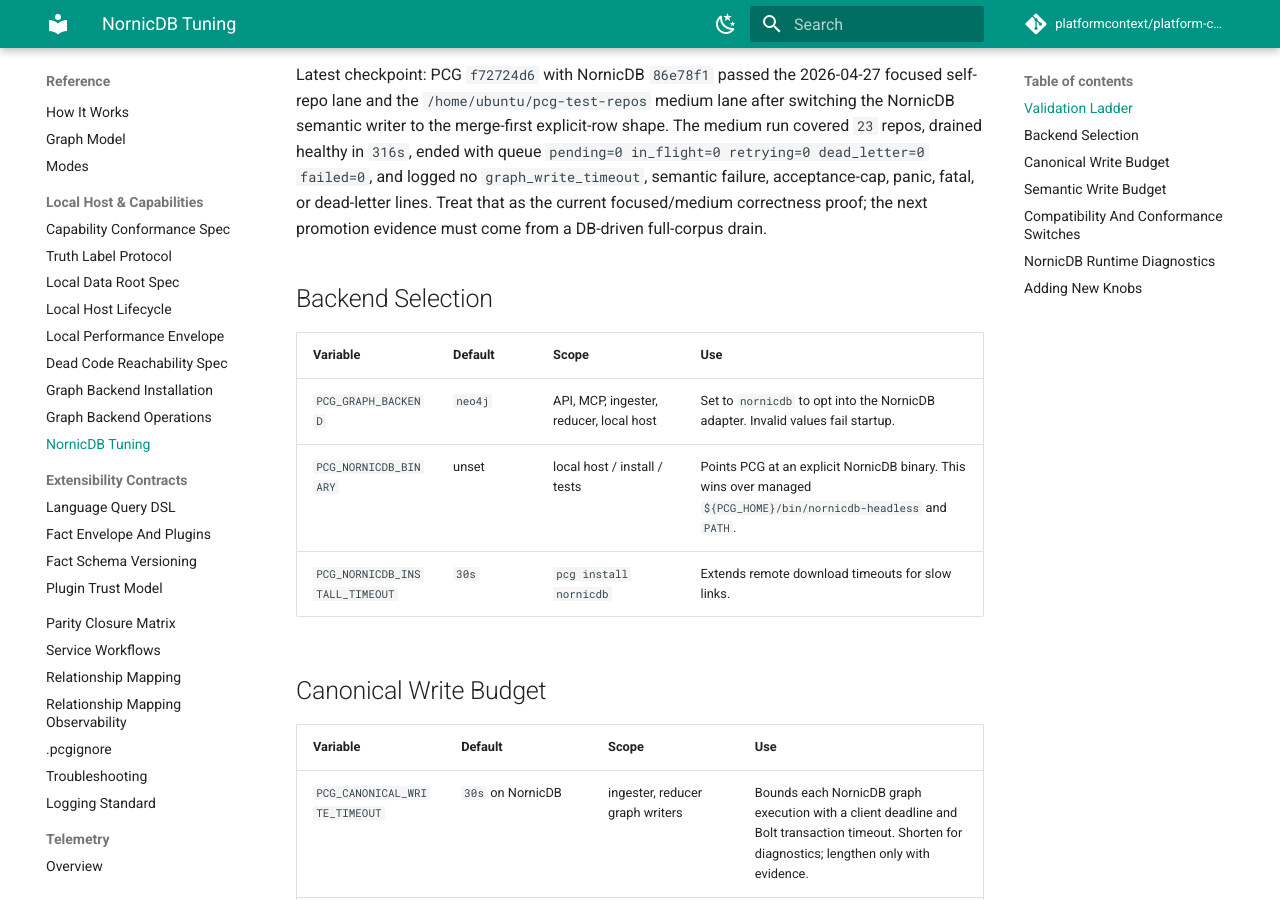
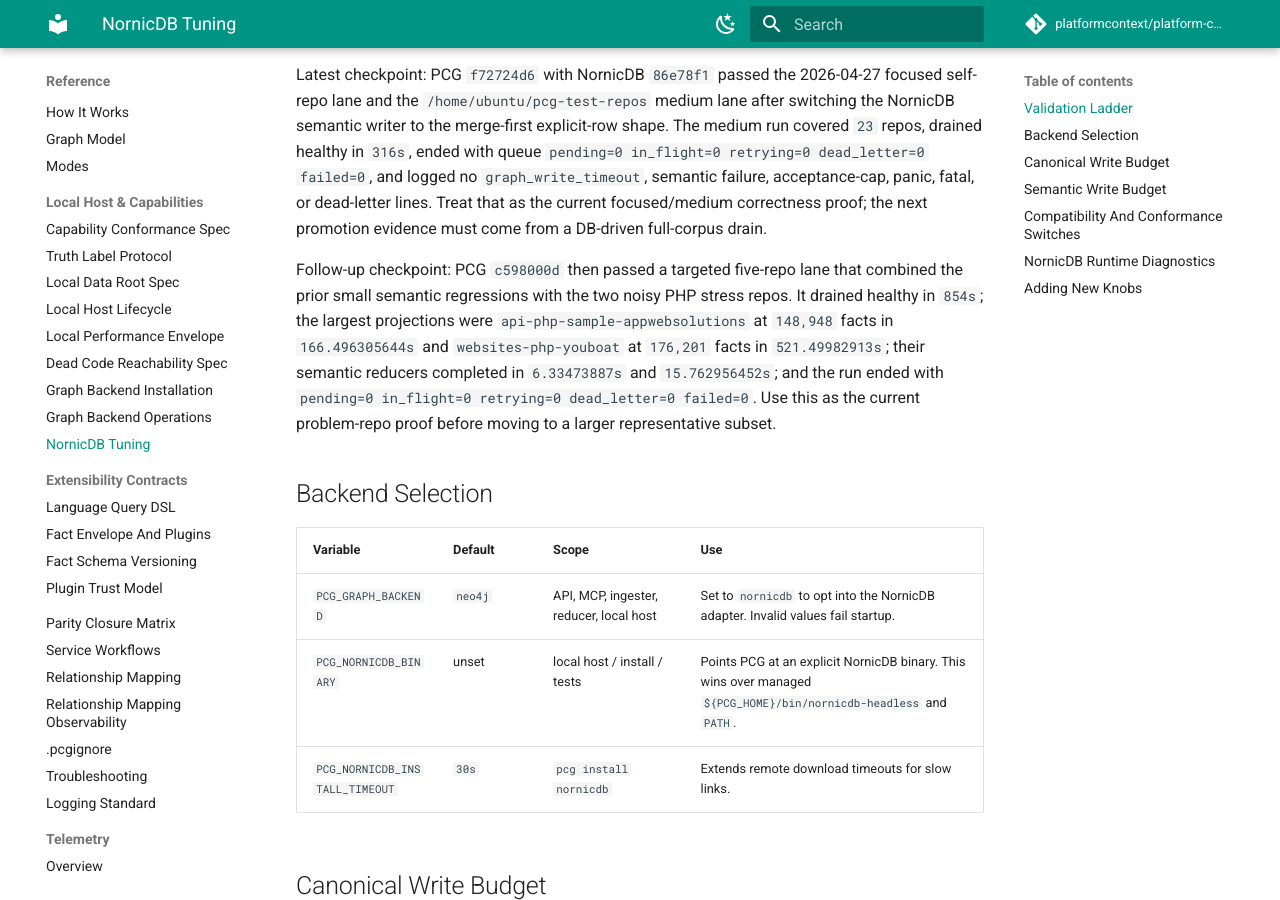
Before and after one commit to platformcontext/platform-context-graph, an MkDocs documentation site: the page built from docs/docs/reference/nornicdb-tuning.md, in a window 1280 px wide and 900 px high, scrolled down 898 px. Built offline with MkDocs 1.6.1 and Material for MkDocs 9.7.7, drawn with Linux system fonts in a browser that asks for light colours; comment, search, counter and statistics services are not loaded.

Commit message:
docs(nornicdb): record targeted repo proof
Capture the five-repo targeted validation lane before scaling back toward broader corpus runs.\n\n- Record the prior semantic-regression repos plus noisy PHP stress repos\n- Include projection and semantic reducer timings from the remote VM\n- Document the clean final queue and absence of timeout/dead-letter failures

```diff
--- a/docs/docs/reference/nornicdb-tuning.md
+++ b/docs/docs/reference/nornicdb-tuning.md
@@ -43,6 +43,15 @@
 `graph_write_timeout`, semantic failure, acceptance-cap, panic, fatal, or
 dead-letter lines. Treat that as the current focused/medium correctness proof;
 the next promotion evidence must come from a DB-driven full-corpus drain.
+
+Follow-up checkpoint: PCG `c598000d` then passed a targeted five-repo lane that
+combined the prior small semantic regressions with the two noisy PHP stress
+repos. It drained healthy in `854s`; the largest projections were
+`api-php-sample-appwebsolutions` at `148,948` facts in `166.496305644s` and
+`websites-php-youboat` at `176,201` facts in `521.49982913s`; their semantic
+reducers completed in `6.33473887s` and `15.762956452s`; and the run ended
+with `pending=0 in_flight=0 retrying=0 dead_letter=0 failed=0`. Use this as
+the current problem-repo proof before moving to a larger representative subset.
 
 ## Backend Selection
 
```
Also changed, not shown: docs/docs/adrs/2026-04-20-embedded-local-backends-implementation-plan.md (+1 -0 lines), docs/docs/adrs/2026-04-22-nornicdb-graph-backend-candidate.md (+1 -0 lines).
